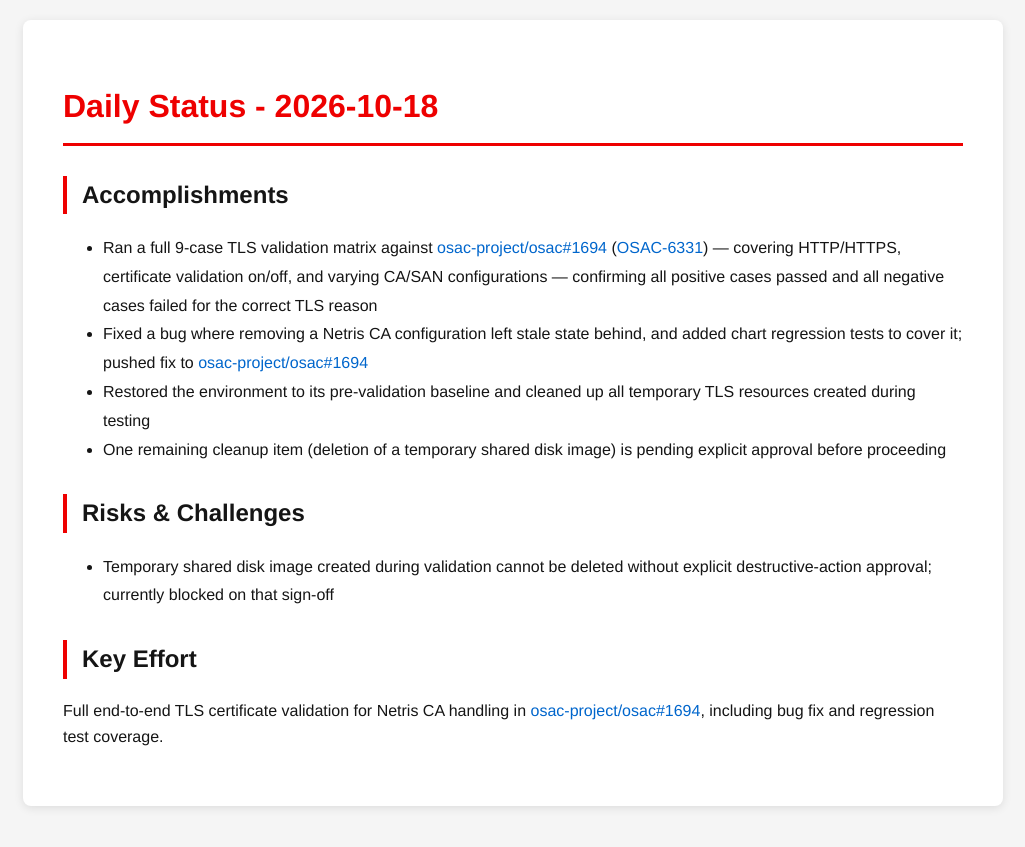
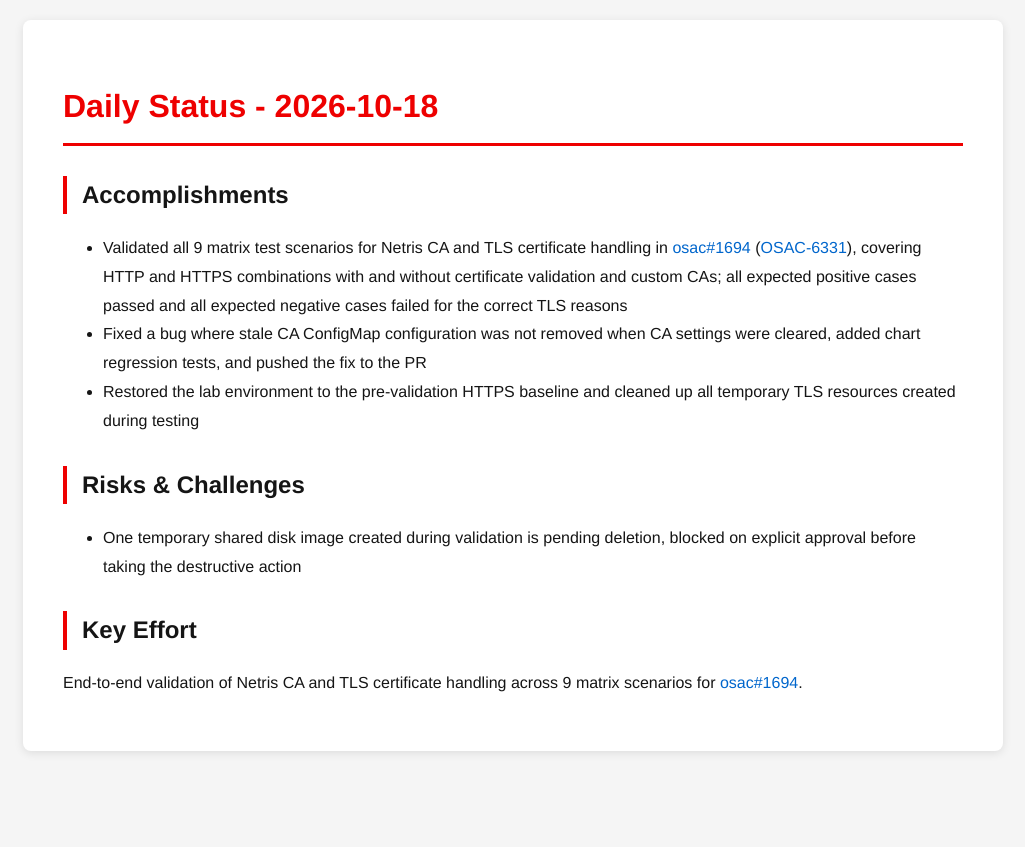
Before and after one commit to tzvatot/daily-status, a Jekyll site: the page built from 2026-10-18.md, in a window 1280 px wide. Shown: the top 847 px of the page, without its empty margins (127-1152 px from the left). Built offline with Jekyll 4.4.1, drawn with Linux system fonts in a browser that asks for light colours.

Commit message:
Daily status update - 2026-10-18

```diff
--- a/2026-10-18.md
+++ b/2026-10-18.md
@@ -7,13 +7,12 @@ date: 2026-10-18
 # Daily Status - 2026-10-18
 
 ## Accomplishments
-- Ran a full 9-case TLS validation matrix against [osac-project/osac#1694](https://github.com/osac-project/osac/pull/1694) ([OSAC-6331](https://redhat.atlassian.net/browse/OSAC-6331)) — covering HTTP/HTTPS, certificate validation on/off, and varying CA/SAN configurations — confirming all positive cases passed and all negative cases failed for the correct TLS reason
-- Fixed a bug where removing a Netris CA configuration left stale state behind, and added chart regression tests to cover it; pushed fix to [osac-project/osac#1694](https://github.com/osac-project/osac/pull/1694)
-- Restored the environment to its pre-validation baseline and cleaned up all temporary TLS resources created during testing
-- One remaining cleanup item (deletion of a temporary shared disk image) is pending explicit approval before proceeding
+- Validated all 9 matrix test scenarios for Netris CA and TLS certificate handling in [osac#1694](https://github.com/osac-project/osac/pull/1694) ([OSAC-6331](https://redhat.atlassian.net/browse/OSAC-6331)), covering HTTP and HTTPS combinations with and without certificate validation and custom CAs; all expected positive cases passed and all expected negative cases failed for the correct TLS reasons
+- Fixed a bug where stale CA ConfigMap configuration was not removed when CA settings were cleared, added chart regression tests, and pushed the fix to the PR
+- Restored the lab environment to the pre-validation HTTPS baseline and cleaned up all temporary TLS resources created during testing
 
 ## Risks & Challenges
-- Temporary shared disk image created during validation cannot be deleted without explicit destructive-action approval; currently blocked on that sign-off
+- One temporary shared disk image created during validation is pending deletion, blocked on explicit approval before taking the destructive action
 
 ## Key Effort
-Full end-to-end TLS certificate validation for Netris CA handling in [osac-project/osac#1694](https://github.com/osac-project/osac/pull/1694), including bug fix and regression test coverage.
+End-to-end validation of Netris CA and TLS certificate handling across 9 matrix scenarios for [osac#1694](https://github.com/osac-project/osac/pull/1694).
```
